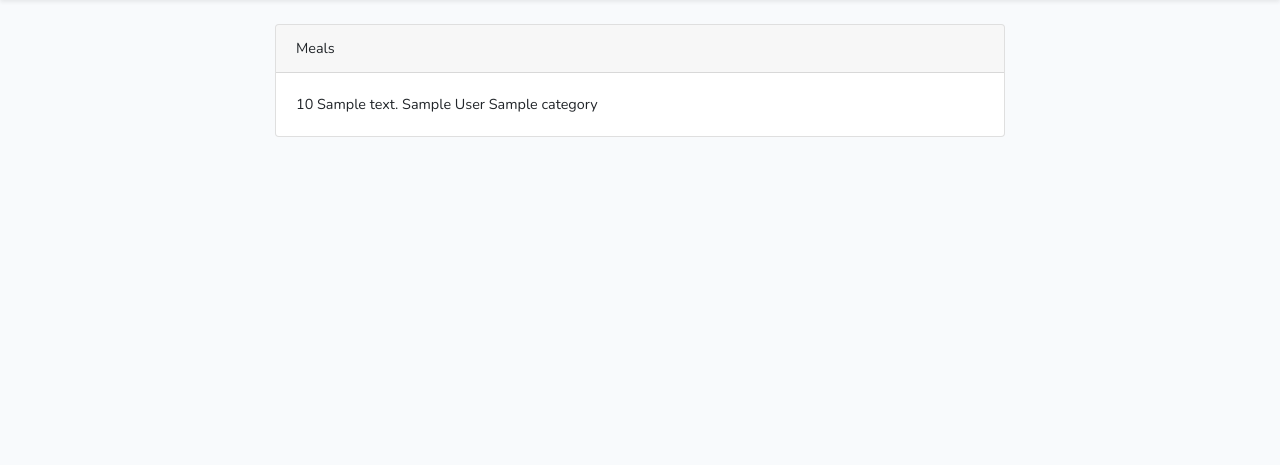
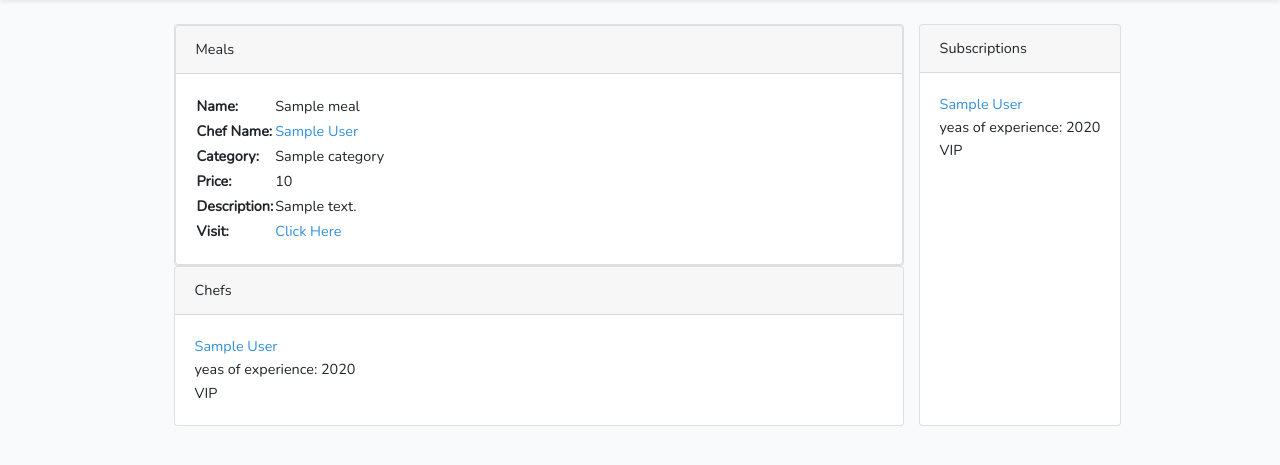
Before and after one commit to sergi-s/RMZ, a Laravel app: page /home in a window 1280 px wide. Shown: the part 55-520 px from the top of the page. Run offline with Laravel 8, Linux system fonts and the light colour scheme; a user stored in the database is signed in; tables that the repository leaves empty hold one stand-in row (values such as "Sample post"); style sheets or scripts are compiled from the project's sources.

Commit message:
added allchefs,chefs,sub_chefs,allmeals,meal pages

```diff
--- /dev/null
+++ b/app/Http/Controllers/GuestController.php
@@ -0,0 +1,41 @@
+<?php
+
+namespace App\Http\Controllers;
+
+use Illuminate\Http\Request;
+use App\Models\User;
+use App\Models\Meal;
+use Illuminate\Support\Facades\Auth;
+
+class GuestController extends Controller
+{
+    public function index()
+    {
+        $retArr = [];
+        if (Auth::check()) {
+
+            $subs =  Auth::user()->subscription;
+            foreach ($subs as $value) {
+                array_push($retArr, User::find($value->chef_id));
+            }
+        }
+        return view('home', [
+            'meals' => Meal::all(),
+            "chefs" => User::has('chef')->get(),
+            "sub_chefs" => $retArr
+        ]);
+    }
+    public function chefs()
+    {
+        return view("Allchefs", ["Title" => "All Chefs", "chefs" => User::has('chef')->get()]);
+    }
+    public function chef($id)
+    {
+        $chef = User::find($id);
+        if (!$chef->isChef) {
+            return $chef->name . " is not a chef";
+        }
+        $meals = User::find($id)->getMeals;
+        return view("Chef", ['chef' => User::find($id), "meals" => $meals]);
+    }
+}
--- a/app/Http/Controllers/HomeController.php
+++ b/app/Http/Controllers/HomeController.php
@@ -27,21 +27,17 @@ class HomeController extends Controller
      *
      * @return \Illuminate\Contracts\Support\Renderable
      */
-    public function index(Request $request)
+
+    public function sub_chefs()
     {
-        return view('home', [
-            'meals' => Meal::all(),
-            "chefs" => User::has('chef')->get(),
-            "sub_chefs" => Auth::user()->subscription
-        ]);
+        $retArr = [];
+        $subs =  Auth::user()->subscription;
+        foreach ($subs as $value) {
+            array_push($retArr, User::find($value->chef_id));
+        }
+        return view("Allchefs", ["Title" => "Subscriptions", "chefs" => $retArr]);
     }
-    public function chefs()
-    {
-        $user = Auth::user()->subscription;
-        return $user;
-        // "chefs" => User::has('chef')->get(),
-        // return $users = User::doesnthave('chef')->get();
-    }
+
     public function vipform()
     {
         $user = Auth::user();
--- a/app/Models/Subscription.php
+++ b/app/Models/Subscription.php
@@ -9,6 +9,11 @@ class Subscription extends Model
 {
     use HasFactory;
     protected $fillable = ['chef_id', "user_id"];
+
+    protected $hidden = [
+        'created_at',
+        'updated_at',
+    ];
     /**
      * Relationship: Users
      *
--- a/resources/views/home.blade.php
+++ b/resources/views/home.blade.php
@@ -5,29 +5,74 @@
         <div class="row justify-content-center">
             <div class="col-md-8">
                 <div class="card">
-                    <div class="card-header">{{ __('Meals') }}</div>
+                    <div class="card">
+                        <div class="card-header">Meals</div>
+                        @forelse ($meals as $meal)
+                            <div class="card-body">
+                                <table>
+                                    <tr>
+                                        <th>Name:</th>
+                                        <td>{{ $meal->name }}</td>
+                                    </tr>
+                                    <tr>
+                                        <th>Chef Name:</th>
+                                        <td><a href="chef/{{ $meal->chef->id }}"> {{ $meal->chef->name }}</a></td>
+                                    </tr>
+                                    <tr>
+                                        <th>Category:</th>
+                                        <td>{{ $meal->category->name }}</td>
+                                    </tr>
+                                    </tr>
+                                    <tr>
+                                        <th>Price:</th>
+                                        <td>{{ $meal->price }}</td>
+                                    </tr>
+                                    </tr>
+                                    <tr>
+                                        <th>Description:</th>
+                                        <td>{{ $meal->description }}</td>
+                                    </tr>
+                                    <tr>
+                                        <th>Visit:</th>
+                                        <td><a href="/meal/{{ $meal->id }}">Click Here</a></td>
+                                    </tr>
 
-                    @foreach ($meals as $meal)
+                                </table>
+                            </div>
+
+                        @empty
+                            No Meals Avilable
+                        @endforelse
+
+                    </div>
+                </div>
+                <div class="card">
+                    <div class="card-header">{{ __('Chefs') }}</div>
+                    @foreach ($chefs as $chef)
                         <div class="card-body">
-                            {{ $meal->price }}
-                            {{ $meal->description }}
-                            {{ $meal->chef->name }}
-                            {{ $meal->category->name }}
+                            <a href="chef/{{ $chef->id }}">{{ $chef->name }}</a><br>
+                            yeas of experience: {{ $chef->chef->years_of_xp }} <br>
+                            @if ($chef->chef->isVIP)
+                                VIP
+                            @endif<br>
                         </div>
                     @endforeach
-                    {{-- <div class="card-header">{{ __('Dashboard') }}</div> --}}
-
-                    {{-- <div class="card-body">
-                    @if (session('status'))
-                        <div class="alert alert-success" role="alert">
-                            {{ session('status') }}
-                        </div>
-                    @endif
-
-                    {{ __('You are logged in!') }}
-                </div> --}}
                 </div>
             </div>
+            @if (Auth::check())
+                <div class="card">
+                    <div class="card-header">{{ __('Subscriptions') }}</div>
+                    @foreach ($sub_chefs as $chef)
+                        <div class="card-body">
+                            <a href="chef/{{ $chef->id }}">{{ $chef->name }}</a><br>
+                            yeas of experience: {{ $chef->chef->years_of_xp }} <br>
+                            @if ($chef->chef->isVIP)
+                                VIP
+                            @endif<br>
+                        </div>
+                    @endforeach
+                </div>
+            @endif
         </div>
     </div>
 @endsection
--- a/routes/web.php
+++ b/routes/web.php
@@ -17,9 +17,12 @@ Route::get('/', function () {
     return redirect("/home");
 });
 
+Route::get("/meals", [App\Http\Controllers\MealsController::class, 'getAllmeals']);
+Route::get("/meal/{id}", [App\Http\Controllers\MealsController::class, 'getmeal']);
+Route::get('/chefs', [App\Http\Controllers\GuestController::class, 'chefs'])->name('chefs');
+Route::get('/chef/{id}', [App\Http\Controllers\GuestController::class, 'chef'])->name('chef');
+Route::get('/home', [App\Http\Controllers\GuestController::class, 'index'])->name('home');
 Auth::routes();
-
-Route::get('/home', [App\Http\Controllers\HomeController::class, 'index'])->name('home');
 
 //? All Routes for admin
 Route::middleware(['auth', 'admin'])->group(function () {
@@ -50,12 +53,11 @@ Route::middleware(['auth'])->group(function () {
         dd("you are an user");
     });
 
-    Route::get('/chefs', [App\Http\Controllers\HomeController::class, 'chefs'])->name('chefs');
+    Route::get('/subscriptions', [App\Http\Controllers\HomeController::class, 'sub_chefs'])->name('sub_chefs');
     Route::get('/vipmember', [App\Http\Controllers\UserController::class, 'vipmember'])->name('vipmember');
     Route::get('/vipform', [App\Http\Controllers\HomeController::class, 'vipform'])->name('vipform');
     Route::get('/chefform', [App\Http\Controllers\HomeController::class, 'chefform'])->name('chefform');
     Route::post('/chefform', [App\Http\Controllers\UserController::class, 'applyForChef'])->name('applyForChef');
-    Route::get("/meals", [App\Http\Controllers\MealsController::class, 'getAllmeals']);
     Route::get("/subscribe/{id}", [App\Http\Controllers\UserController::class, 'subscribe']);
 });
 
```
Also changed, not shown: app/Http/Controllers/MealsController.php (+9 -0 lines), resources/views/AllMeals.blade.php (added, +63 -0 lines), resources/views/Allchefs.blade.php (added, +22 -0 lines), resources/views/Chef.blade.php (added, +57 -0 lines), resources/views/Meal.blade.php (added, +50 -0 lines).
